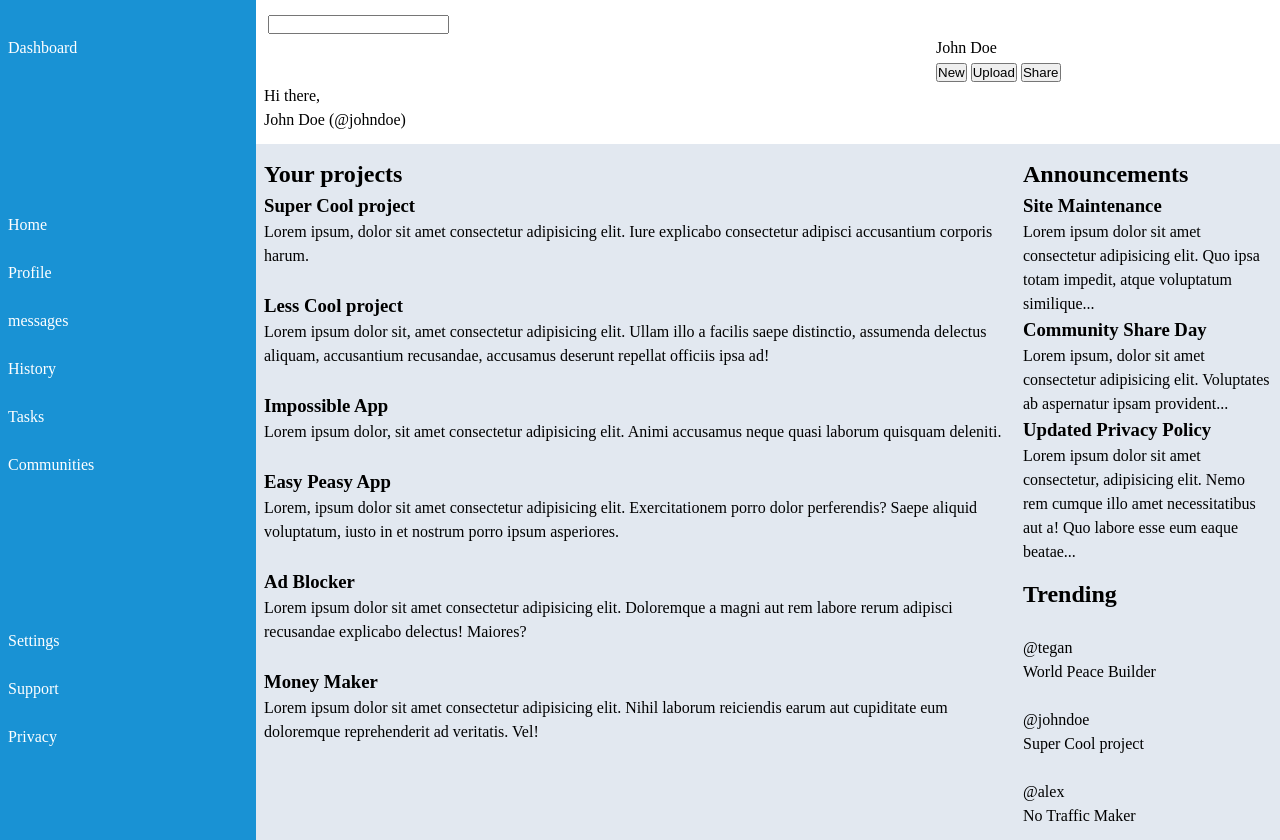
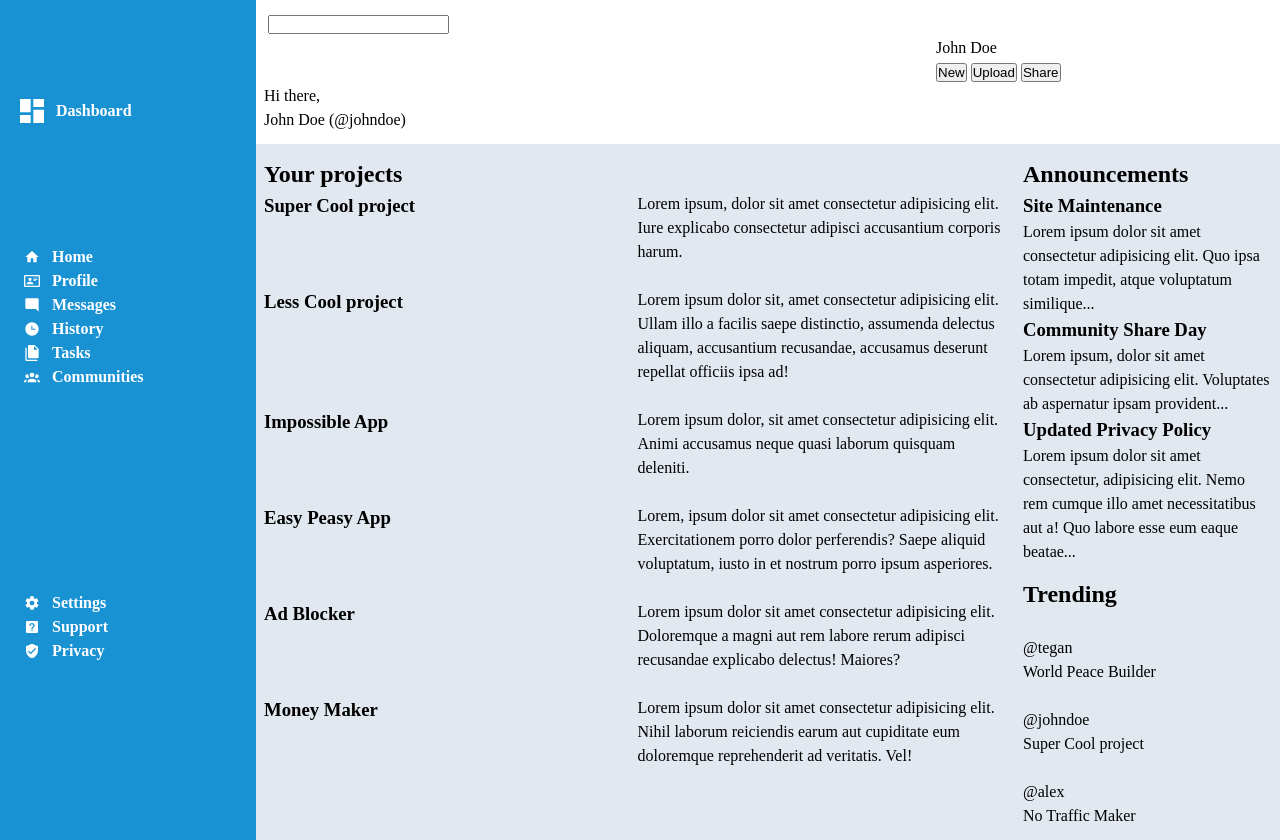
Before and after one commit to ternamdoo/admin-dashboard, a plain HTML site: page index.html in a window 1280 px wide. Drawn offline with Linux system fonts and the light colour scheme.

Commit message:
Add nav icons and apply more styling to sidebar

```diff
--- a/index.html
+++ b/index.html
@@ -8,7 +8,6 @@
 </head>
 <body>
 <div id="page-layout">
-
   <div id="header">
     <div class="search">
       <img src="" alt="">
@@ -35,43 +34,43 @@
 
   <div id="sidebar">
     <div class="logo">
-      <img src="" alt="">
+      <img src="./assets/icons/view-dashboard.svg" alt="Dashboard">
       <div>Dashboard</div>
     </div>
     <ul class="nav">
       <li>
         <a href="#home">
-          <img src="" alt="">
+          <img src="./assets/icons/home.svg" alt="Home">
           <div>Home</div>
         </a>
       </li>
       <li>
         <a href="#profile">
-          <img src="" alt="">
+          <img src="./assets/icons/card-account-details-outline.svg" alt="Profile">
           <div>Profile</div>
         </a>
       </li>
       <li>
         <a href="messages">
-          <img src="" alt="">
-          <div>messages</div>
+          <img src="./assets/icons/message-reply.svg" alt="Messages">
+          <div>Messages</div>
         </a>
       </li>
       <li>
         <a href="#history">
-          <img src="" alt="">
+          <img src="./assets/icons/clock-time-three.svg" alt="History">
           <div>History</div>
         </a>
       </li>
       <li>
         <a href="#tasks">
-          <img src="" alt="">
+          <img src="./assets/icons/file-multiple.svg" alt="Tasks">
           <div>Tasks</div>
         </a>
       </li>
       <li>
         <a href="#communities">
-          <img src="" alt="">
+          <img src="./assets/icons/account-group.svg" alt="Communities">
           <div>Communities</div>
         </a>
       </li>
@@ -79,19 +78,19 @@
     <ul class="options">
       <li>
         <a href="#settings">
-          <img src="" alt="">
+          <img src="./assets/icons/cog.svg" alt="Settings">
           <div>Settings</div>
         </a>
       </li>
       <li>
         <a href="#support">
-          <img src="" alt="">
+          <img src="./assets/icons/help-box.svg" alt="Support">
           <div>Support</div>
         </a>
       </li>
       <li>
         <a href="#privacy">
-          <img src="" alt="">
+          <img src="./assets/icons/shield-check.svg" alt="Privacy">
           <div>Privacy</div>
         </a>
       </li>
--- a/style.css
+++ b/style.css
@@ -28,20 +28,48 @@
 
 #sidebar {
   background-color: #1992d4;
+  font-size: ;
+  font-weight: bold;
   grid-column: 1 / 2;
   grid-row: 1 / 3;
   color: #ffffff;
   display: grid;
   grid-template-columns: 1fr;
-  gap: 50px;
+  gap: 20px;
+
+  & img {
+    height: 1em;
+    filter:
+      invert(100%)
+      sepia(100%)
+      saturate(39%)
+      hue-rotate(305deg)
+      brightness(108%)
+      contrast(100%);
+  }
+
+  & .logo {
+    padding: 8px;
+    display: flex;
+    align-items: center;
+    gap: 8px;
+
+      & img {
+        height: 2em;
+      }
+  }
 
   & .nav,
   & .options {
     list-style-type: none;
+    padding: 16px;
 
     & a {
       text-decoration: none;
       color: #ffffff;
+      display: flex;
+      align-items: center;
+      gap: 12px;
     }
   }
 }
@@ -56,13 +84,19 @@
   & .projects {
     grid-column: 1 / 2;
     grid-row: 1 / 3;
+
+    /* todo: complete grid layout */
+    & > div {
+      display: grid;
+      grid-template-columns: repeat(auto-fit, minmax(50%, 1fr));
+    }
   }
 
   & .announcements {
     grid-column: 2 / 3;
   }
 
-  .trending {
+  & .trending {
     grid-column: 2 / 3;
   }
 }
```
Also changed, not shown: assets/icons/account-group.svg (added), assets/icons/bell-ring-outline.svg (added), assets/icons/card-account-details-outline.svg (added), assets/icons/clock-time-three.svg (added), assets/icons/cog.svg (added), assets/icons/eye-plus-outline.svg (added), assets/icons/file-multiple.svg (added), assets/icons/help-box.svg (added), assets/icons/home.svg (added), assets/icons/magnify.svg (added), assets/icons/message-reply.svg (added), assets/icons/shield-check.svg (added), assets/icons/source-fork.svg (added), assets/icons/star-plus-outline.svg (added), 1 more files.
